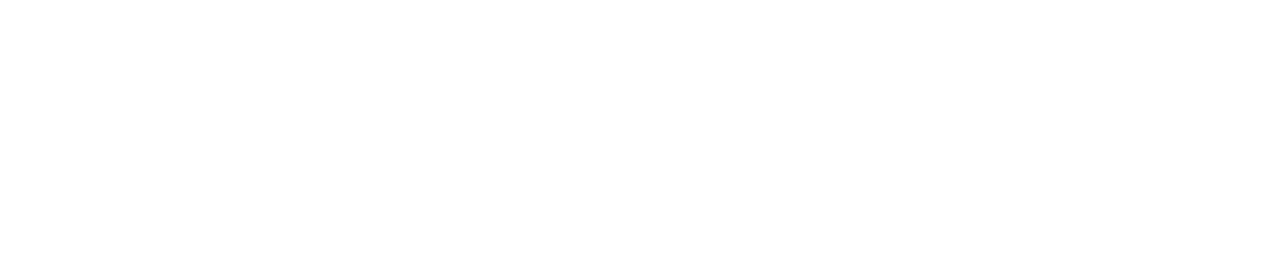
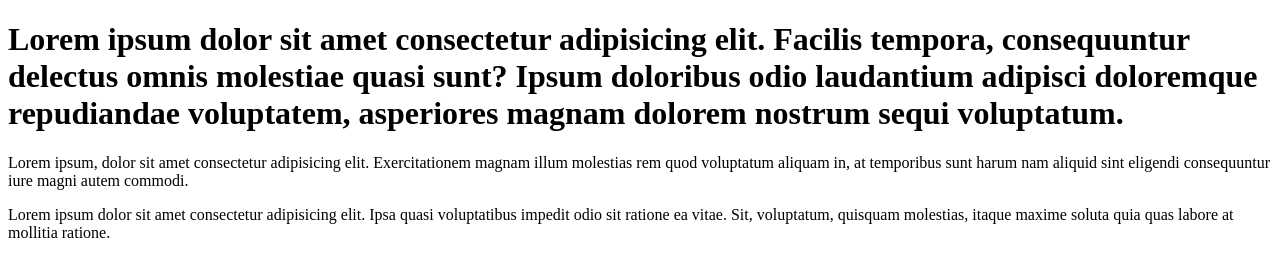
Before and after one commit to Khametova/-Git-intro, a plain HTML site: page index.html in a window 1280 px wide. Drawn offline with Linux system fonts and the light colour scheme.

Commit message:
Add head

```diff
--- a/index.html
+++ b/index.html
@@ -6,6 +6,9 @@
     <title>Document</title>
 </head>
 <body>
-
+    <h1>Lorem ipsum dolor sit amet consectetur adipisicing elit. Facilis tempora, consequuntur delectus omnis molestiae quasi sunt? Ipsum doloribus odio laudantium adipisci doloremque repudiandae voluptatem, asperiores magnam dolorem nostrum sequi voluptatum.
+    </h1>
+    <p>Lorem ipsum, dolor sit amet consectetur adipisicing elit. Exercitationem magnam illum molestias rem quod voluptatum aliquam in, at temporibus sunt harum nam aliquid sint eligendi consequuntur iure magni autem commodi.</p>
+    <p>Lorem ipsum dolor sit amet consectetur adipisicing elit. Ipsa quasi voluptatibus impedit odio sit ratione ea vitae. Sit, voluptatum, quisquam molestias, itaque maxime soluta quia quas labore at mollitia ratione.</p>
 </body>
 </html>
```
